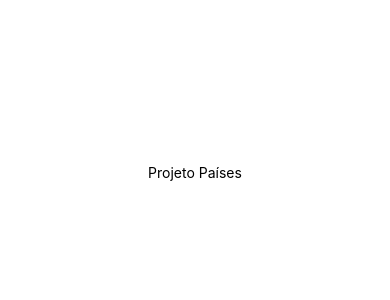
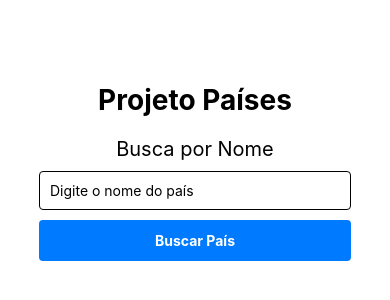
Before and after one commit to Eunata04/20261_fatec_ipi_pdmtn_projeto_p2, a React Native app: screen / in a window 390 px wide. Shown: the part 250-550 px from the top of the page. Built offline with nearby package versions, Linux system fonts and the light colour scheme.

Commit message:
docs(p2): inclui nomes e ras

```diff
--- a/App.tsx
+++ b/App.tsx
@@ -1,10 +1,41 @@
-import { StyleSheet, Text, View } from 'react-native';
+import { useState } from 'react';
+
+import {
+  StyleSheet,
+  Text,
+  View,
+  TextInput,
+  Pressable,
+} from 'react-native';
 
 export default function App() {
 
+  const [nomePais, setNomePais] = useState('')
+
   return (
     <View style={styles.container}>
-      <Text>Projeto Países</Text>
+
+      <Text style={styles.tituloPrincipal}>
+        Projeto Países
+      </Text>
+
+      <Text style={styles.titulo}>
+        Busca por Nome
+      </Text>
+
+      <TextInput
+        style={styles.input}
+        placeholder='Digite o nome do país'
+        value={nomePais}
+        onChangeText={setNomePais}
+      />
+
+      <Pressable style={styles.button}>
+        <Text style={styles.buttonText}>
+          Buscar País
+        </Text>
+      </Pressable>
+
     </View>
   )
 
@@ -18,4 +49,36 @@ const styles = StyleSheet.create({
     justifyContent: 'center',
   },
 
+  tituloPrincipal: {
+    fontSize: 28,
+    fontWeight: 'bold',
+    marginBottom: 20,
+  },
+
+  titulo: {
+    fontSize: 20,
+    marginBottom: 10,
+  },
+
+  input: {
+    borderWidth: 1,
+    width: '80%',
+    padding: 10,
+    marginBottom: 10,
+    borderRadius: 4,
+  },
+
+  button: {
+    backgroundColor: '#007bff',
+    width: '80%',
+    padding: 12,
+    borderRadius: 4,
+    alignItems: 'center',
+  },
+
+  buttonText: {
+    color: '#fff',
+    fontWeight: 'bold',
+  },
+
 })
```
Also changed, not shown: 1 other file (tests, documents, lock files or other folders).
